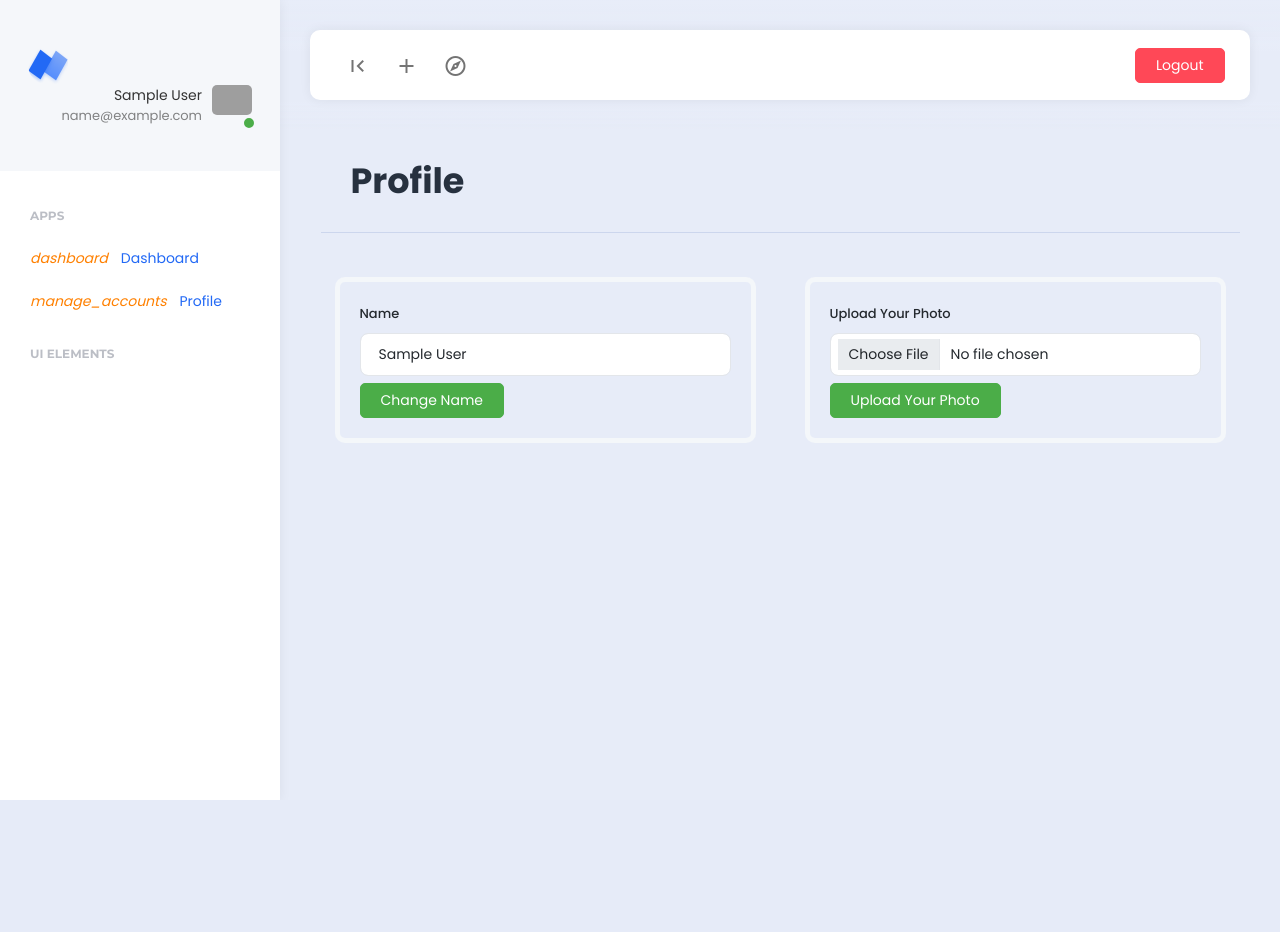
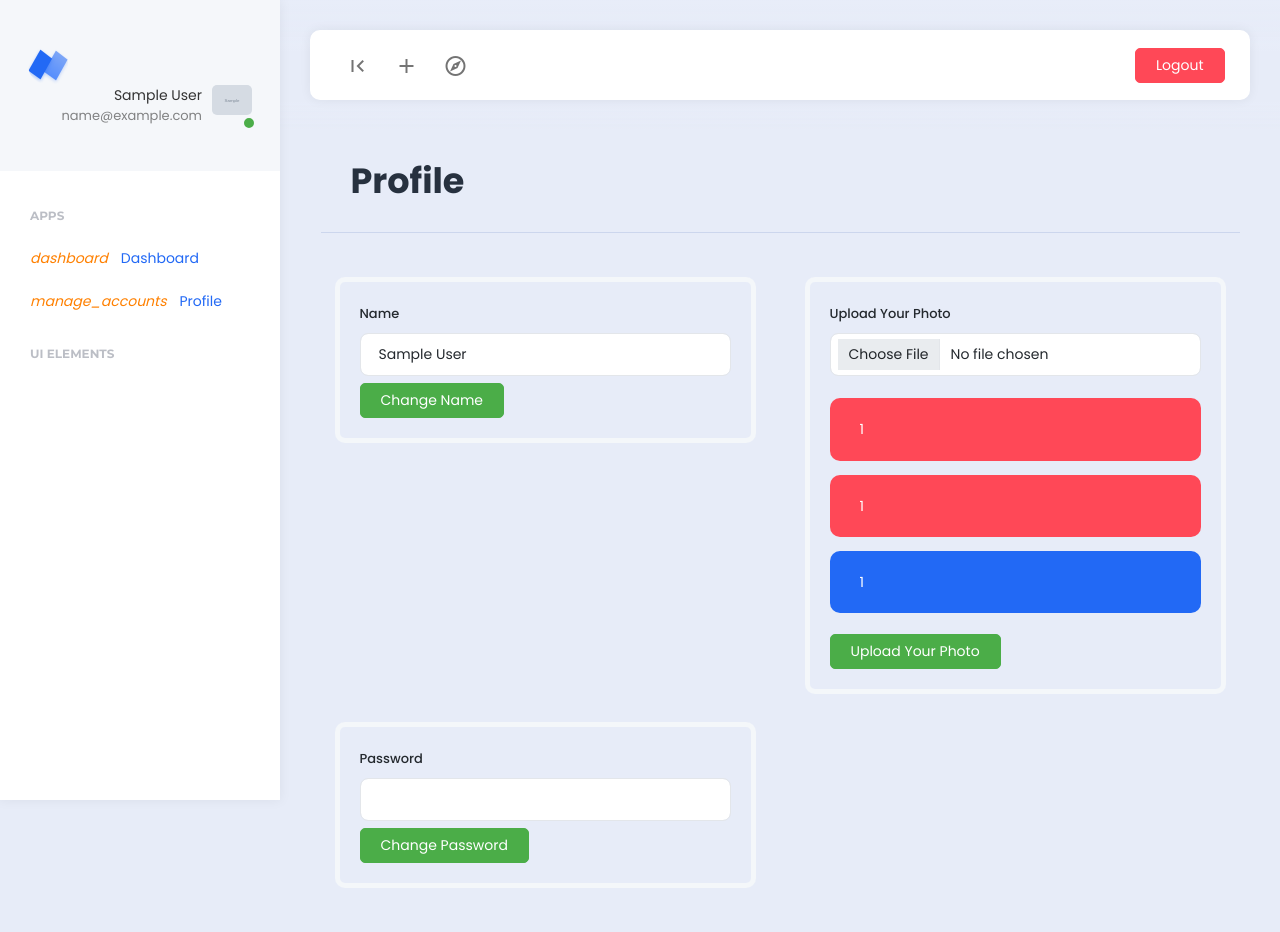
Before and after one commit to SikderMdSharifulIslam/batman, a PHP site: page /backend/profile.php in a window 1280 px wide. Before the commit the page ends 800 px from the top, so only its background shows below. Run offline with PHP 8.4, Linux system fonts and the light colour scheme; the visitor is signed in with stand-in values (Sample User, id 1); tables that the repository leaves empty or names only in its code hold one stand-in row (values such as "Sample post"); grey boxes marked "Sample" are stand-in pictures; grey boxes are pictures that could not be loaded.

Commit message:
file upload - password changed from dashboard

```diff
--- a/backend/profile.php
+++ b/backend/profile.php
@@ -6,6 +6,12 @@ if (!isset($_SESSION['id'])) {
 $db_connect = mysqli_connect('localhost', 'root', '', 'batman');
 $user_select_query = "SELECT id, name, email_address FROM users";
 $user_data_db = mysqli_query($db_connect, $user_select_query);
+
+$id=$_SESSION['id'];
+$select_user = "SELECT * FROM users WHERE id=$id";
+$select_user_result = mysqli_query($db_connect, $select_user);
+$after_assoc = mysqli_fetch_assoc($select_user_result);
+
 ?>
 
 <!DOCTYPE html>
@@ -55,7 +61,7 @@ $user_data_db = mysqli_query($db_connect, $user_select_query);
                 <a href="index.html" class="logo-icon"><span class="logo-text">Neptune</span></a>
                 <div class="sidebar-user-switcher user-activity-online">
                     <a href="#">
-                        <img src="https://png.pngitem.com/pimgs/s/146-1468479_my-profile-icon-blank-profile-picture-circle-hd.png">
+                        <img src="../uploads/profile/<?=$after_assoc['profile_photo']?>">
                         <span class="activity-indicator"></span>
                         <span class="user-info-text"><?= $_SESSION['s_name'] ?><br><span class="user-state-info"><?= $_SESSION['s_email_address'] ?></span></span>
                     </a>
@@ -176,15 +182,56 @@ $user_data_db = mysqli_query($db_connect, $user_select_query);
                                 <div class="card-body">
                                     <div class="example-container">
                                         <div class="example-content">
-                                            <form action="profile_post.php" method="POST">
+                                            <form action="profile_photo_post.php" method="POST" enctype="multipart/form-data">
                                                 <label class="form-label">Upload Your Photo</label>
-                                                <input type="file" class="form-control">
+                                                <input onchange="document.getElementById('blah').src = window.URL.createObjectURL(this.files[0])" name="profile_photo" type="file" class="form-control">
+                                                <img width="200" id="blah" src="" alt="">
+                                                <br>
+                                                <?php if(isset($_SESSION['extension'])):?>
+                                                    <div class="alert alert-danger">
+                                                        <?=$_SESSION['extension']?>
+                                                    </div>
+                                                <?php endif; unset($_SESSION['extension'])?>
+
+                                                <?php if(isset($_SESSION['size'])):?>
+                                                    <div class="alert alert-danger">
+                                                        <?=$_SESSION['size']?>
+                                                    </div>
+                                                <?php endif; unset($_SESSION['size'])?>
+
+                                                <?php if(isset($_SESSION['photo'])):?>
+                                                    <div class="alert alert-primary">
+                                                        <?=$_SESSION['photo']?>
+                                                    </div>
+                                                <?php endif; unset($_SESSION['photo'])?>
+
                                                 <button name="upload_photo" type="submit" class="btn btn-success mt-2">Upload Your Photo</button>
                                             </form>
                                         </div>
                                     </div>
                                 </div>
                             </div>
+
+                            <div class="col-lg-6">
+                                <div class="card-body">
+                                    <div class="example-container">
+                                        <div class="example-content">
+                                            <form action="pass_post.php" method="POST">
+                                                <label class="form-label">Password</label>
+                                                <input type="hidden" class="form-control" value="<?=$_SESSION['id']?>" name="id">
+                                                <input type="password" class="form-control" value="" name="password">
+                                                <?php if(isset($_SESSION['pass'])):?>
+                                                    <div class="alert alert-success">
+                                                        <?=$_SESSION['pass']?>
+                                                    </div>
+                                                <?php endif; unset($_SESSION['pass'])?>
+                                                <button type="submit" class="btn btn-success mt-2" name="change_name">Change Password</button>
+                                            </form>
+                                        </div>
+                                    </div>
+                                </div>
+                            </div>
+
                         </div>
 
                     </div>
```
Also changed, not shown: backend/pass_post.php (added, +15 -0 lines), backend/profile_photo_post.php (added, +39 -0 lines), uploads/profile/10.jpg (added), uploads/profile/10.png (added), uploads/profile/8.jpg (added), uploads/profile/8.png (added).
